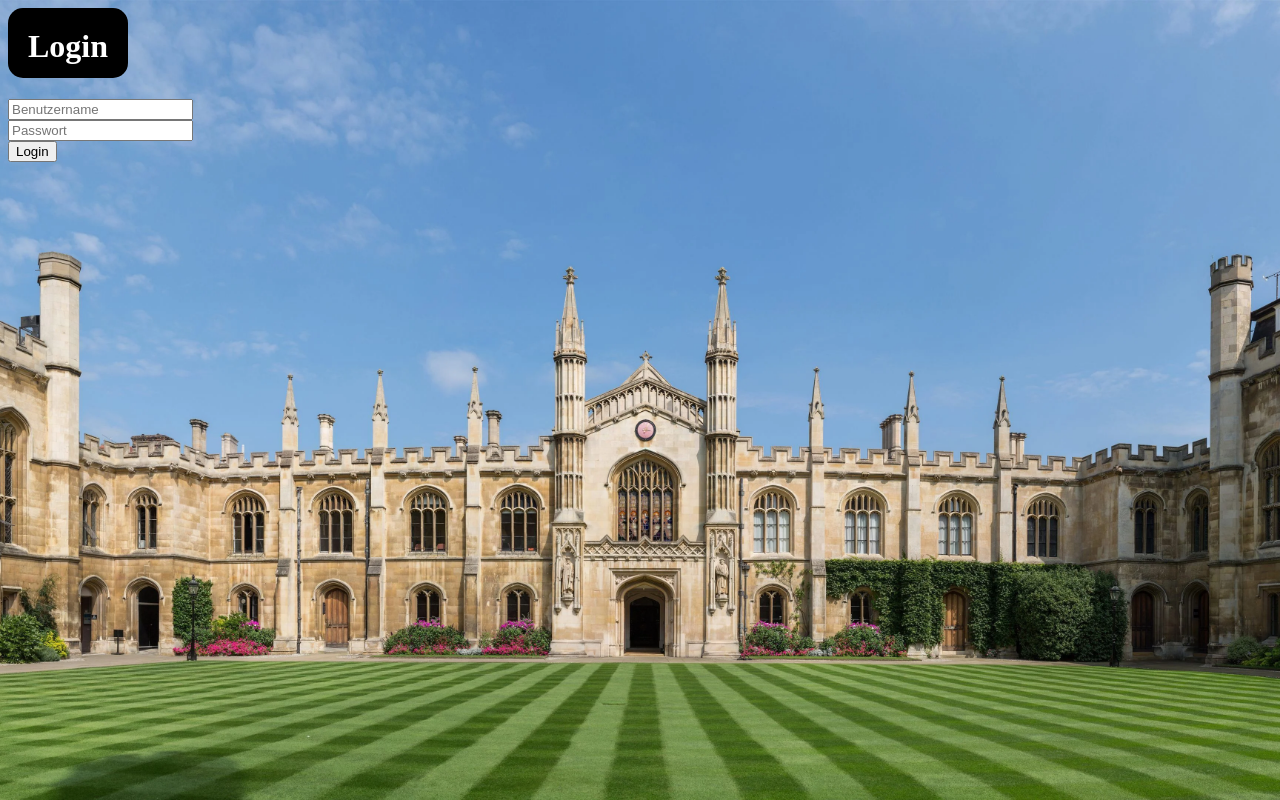
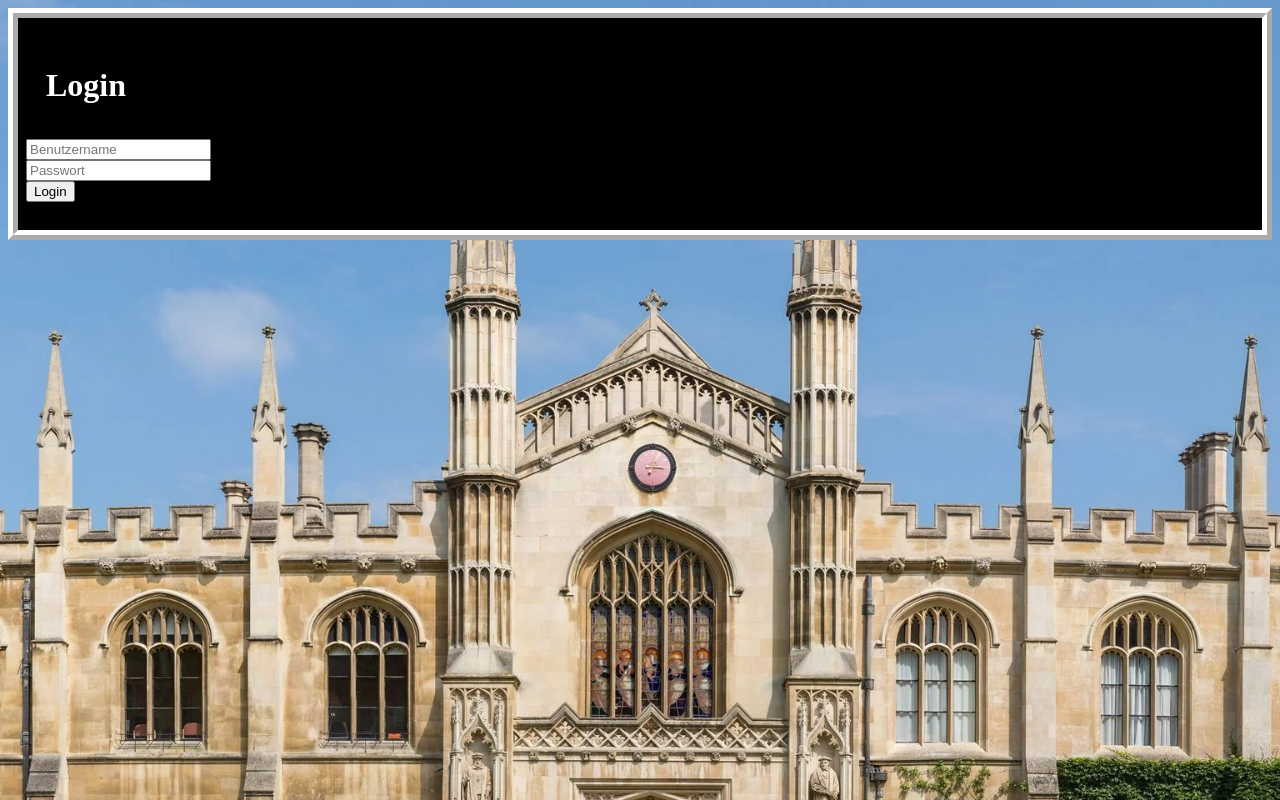
Before and after one commit to Nuddel23/Datenbank_projekt, a PHP site: page / in a window 1280 px wide. Run offline with PHP 8.4, Linux system fonts and the light colour scheme.

Commit message:
log in page look update

```diff
--- a/css/login.css
+++ b/css/login.css
@@ -11,10 +11,20 @@ body {
     color: rgb(255, 255, 255);
     background-image: url("../img/hintergrund.jpg") ;
     background-position: center;
-    background-size: cover;
+    background-attachment: scroll;
+    background-repeat: no-repeat;
+    background-size: 250%;
   }
   form{
     color:red;
     font-family: Arial, Helvetica, sans-serif;
     font-size: 20px;
   }
+
+  .login_fenster{
+    border: 10px ridge rgb(255, 255, 255);
+    background-color: rgb(0, 0, 0);
+    padding: 0.5rem;
+    flex-direction: column;
+    position: center;
+  }
--- a/index.php
+++ b/index.php
@@ -4,6 +4,7 @@
         <link rel="stylesheet" href="css/login.css?v=<?php echo time(); ?>">
     </head>
     <body>
+        <div class = "login_fenster" >
         <h1>Login</h1>
         <p></p>
         <form method="post" action="">
@@ -11,6 +12,7 @@
             <input type="password" placeholder="Passwort" name="Passwort"/></br>
             <input type="submit" name="submit" value="Login"/>
         </form>
+        </div>
         <?php
             session_start();
             if (isset($_SESSION["login"]) == false){
@@ -43,6 +45,7 @@
                 echo nl2br ("Login fehlgeschlagen\rPasswort oder Benutzername ist falsch");
                 exit;
             }
+
         ?>
     </body>
 </html>
```
